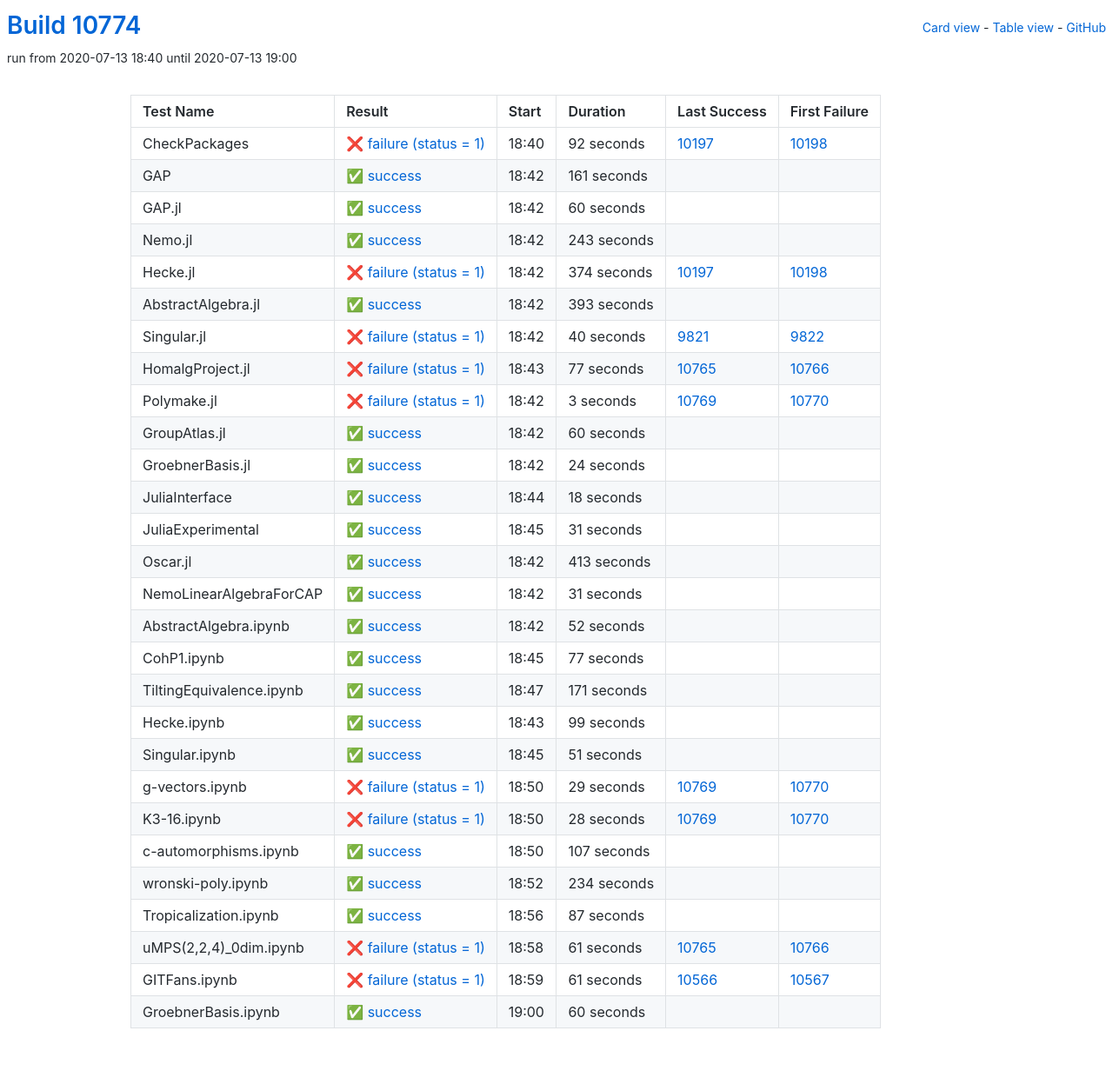
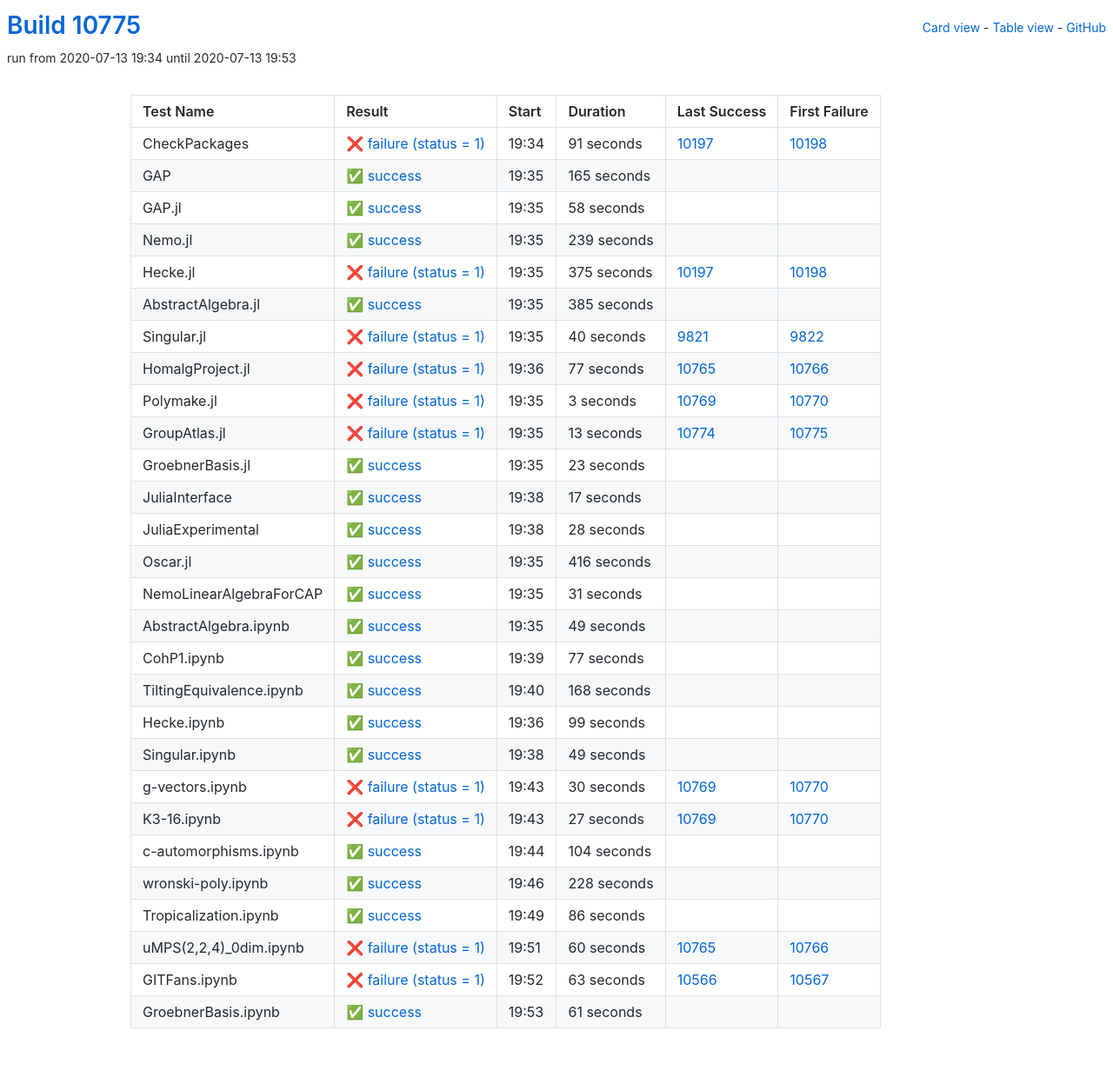
Before and after one commit to oscar-system/oscar-ci-status, a Jekyll site: the page built from table.html, in a window 1280 px wide. Shown: the whole page at 87% size. Built offline with Jekyll 4.4.1, drawn with Linux system fonts in a browser that asks for light colours.

Commit message:
Build #10775

```diff
--- a/_data/ci.yml
+++ b/_data/ci.yml
@@ -1,6 +1,6 @@
 ---
-build: 10774
-build_url: https://oscarci.mathematik.uni-kl.de/job/oscar/10774/
+build: 10775
+build_url: https://oscarci.mathematik.uni-kl.de/job/oscar/10775/
 job: oscar
 organization: oscar-system
 repo: oscar-ci-status
@@ -8,80 +8,80 @@
 tests:
 - name: CheckPackages
   id: checkpackages
-  log: https://oscarci.mathematik.uni-kl.de/job/oscar/10774/artifact/logs/build-10774/CheckPackages.log
-  start: 2020-07-13 18:40
+  log: https://oscarci.mathematik.uni-kl.de/job/oscar/10775/artifact/logs/build-10775/CheckPackages.log
+  start: 2020-07-13 19:34
   success: false
   exitcode: 1
   status: failure
-  duration: 92
+  duration: 91
   last_success: 10197
   last_success_url: https://oscarci.mathematik.uni-kl.de/job/oscar/10197/
   first_failure: 10198
   first_failure_url: https://oscarci.mathematik.uni-kl.de/job/oscar/10198/
 - name: GAP
   id: gap
-  log: https://oscarci.mathematik.uni-kl.de/job/oscar/10774/artifact/logs/build-10774/GAP.log
-  start: 2020-07-13 18:42
+  log: https://oscarci.mathematik.uni-kl.de/job/oscar/10775/artifact/logs/build-10775/GAP.log
+  start: 2020-07-13 19:35
   success: true
   exitcode: 0
   status: success
-  duration: 161
+  duration: 165
   last_success: false
   last_success_url:
   first_failure: false
   first_failure_url:
 - name: GAP.jl
   id: gap-jl
-  log: https://oscarci.mathematik.uni-kl.de/job/oscar/10774/artifact/logs/build-10774/GAP.jl.log
-  start: 2020-07-13 18:42
+  log: https://oscarci.mathematik.uni-kl.de/job/oscar/10775/artifact/logs/build-10775/GAP.jl.log
+  start: 2020-07-13 19:35
   success: true
   exitcode: 0
   status: success
-  duration: 60
+  duration: 58
   last_success: false
   last_success_url:
   first_failure: false
   first_failure_url:
 - name: Nemo.jl
   id: nemo-jl
-  log: https://oscarci.mathematik.uni-kl.de/job/oscar/10774/artifact/logs/build-10774/Nemo.jl.log
-  start: 2020-07-13 18:42
+  log: https://oscarci.mathematik.uni-kl.de/job/oscar/10775/artifact/logs/build-10775/Nemo.jl.log
+  start: 2020-07-13 19:35
   success: true
   exitcode: 0
   status: success
-  duration: 243
+  duration: 239
   last_success: false
   last_success_url:
   first_failure: false
   first_failure_url:
 - name: Hecke.jl
   id: hecke-jl
-  log: https://oscarci.mathematik.uni-kl.de/job/oscar/10774/artifact/logs/build-10774/Hecke.jl.log
-  start: 2020-07-13 18:42
+  log: https://oscarci.mathematik.uni-kl.de/job/oscar/10775/artifact/logs/build-10775/Hecke.jl.log
+  start: 2020-07-13 19:35
   success: false
   exitcode: 1
   status: failure
-  duration: 374
+  duration: 375
   last_success: 10197
   last_success_url: https://oscarci.mathematik.uni-kl.de/job/oscar/10197/
   first_failure: 10198
   first_failure_url: https://oscarci.mathematik.uni-kl.de/job/oscar/10198/
 - name: AbstractAlgebra.jl
   id: abstractalgebra-jl
-  log: https://oscarci.mathematik.uni-kl.de/job/oscar/10774/artifact/logs/build-10774/AbstractAlgebra.jl.log
-  start: 2020-07-13 18:42
+  log: https://oscarci.mathematik.uni-kl.de/job/oscar/10775/artifact/logs/build-10775/AbstractAlgebra.jl.log
+  start: 2020-07-13 19:35
   success: true
   exitcode: 0
   status: success
-  duration: 393
+  duration: 385
   last_success: false
   last_success_url:
   first_failure: false
   first_failure_url:
 - name: Singular.jl
   id: singular-jl
-  log: https://oscarci.mathematik.uni-kl.de/job/oscar/10774/artifact/logs/build-10774/Singular.jl.log
-  start: 2020-07-13 18:42
+  log: https://oscarci.mathematik.uni-kl.de/job/oscar/10775/artifact/logs/build-10775/Singular.jl.log
+  start: 2020-07-13 19:35
   success: false
   exitcode: 1
   status: failure
@@ -92,8 +92,8 @@
   first_failure_url: https://oscarci.mathematik.uni-kl.de/job/oscar/9822/
 - name: HomalgProject.jl
   id: homalgproject-jl
-  log: https://oscarci.mathematik.uni-kl.de/job/oscar/10774/artifact/logs/build-10774/HomalgProject.jl.log
-  start: 2020-07-13 18:43
+  log: https://oscarci.mathematik.uni-kl.de/job/oscar/10775/artifact/logs/build-10775/HomalgProject.jl.log
+  start: 2020-07-13 19:36
   success: false
   exitcode: 1
   status: failure
@@ -104,8 +104,8 @@
   first_failure_url: https://oscarci.mathematik.uni-kl.de/job/oscar/10766/
 - name: Polymake.jl
   id: polymake-jl
-  log: https://oscarci.mathematik.uni-kl.de/job/oscar/10774/artifact/logs/build-10774/Polymake.jl.log
-  start: 2020-07-13 18:42
+  log: https://oscarci.mathematik.uni-kl.de/job/oscar/10775/artifact/logs/build-10775/Polymake.jl.log
+  start: 2020-07-13 19:35
   success: false
   exitcode: 1
   status: failure
@@ -116,68 +116,68 @@
   first_failure_url: https://oscarci.mathematik.uni-kl.de/job/oscar/10770/
 - name: GroupAtlas.jl
   id: groupatlas-jl
-  log: https://oscarci.mathematik.uni-kl.de/job/oscar/10774/artifact/logs/build-10774/GroupAtlas.jl.log
-  start: 2020-07-13 18:42
+  log: https://oscarci.mathematik.uni-kl.de/job/oscar/10775/artifact/logs/build-10775/GroupAtlas.jl.log
+  start: 2020-07-13 19:35
+  success: false
+  exitcode: 1
+  status: failure
+  duration: 13
+  last_success: 10774
+  last_success_url: https://oscarci.mathematik.uni-kl.de/job/oscar/10774/
+  first_failure: 10775
+  first_failure_url: https://oscarci.mathematik.uni-kl.de/job/oscar/10775/
+- name: GroebnerBasis.jl
+  id: groebnerbasis-jl
+  log: https://oscarci.mathematik.uni-kl.de/job/oscar/10775/artifact/logs/build-10775/GroebnerBasis.jl.log
+  start: 2020-07-13 19:35
   success: true
   exitcode: 0
   status: success
-  duration: 60
-  last_success: false
-  last_success_url:
-  first_failure: false
-  first_failure_url:
-- name: GroebnerBasis.jl
-  id: groebnerbasis-jl
-  log: https://oscarci.mathematik.uni-kl.de/job/oscar/10774/artifact/logs/build-10774/GroebnerBasis.jl.log
-  start: 2020-07-13 18:42
-  success: true
-  exitcode: 0
-  status: success
-  duration: 24
+  duration: 23
   last_success: false
   last_success_url:
   first_failure: false
   first_failure_url:
 - name: JuliaInterface
   id: juliainterface
-  log: https://oscarci.mathematik.uni-kl.de/job/oscar/10774/artifact/logs/build-10774/JuliaInterface.log
-  start: 2020-07-13 18:44
+  log: https://oscarci.mathematik.uni-kl.de/job/oscar/10775/artifact/logs/build-10775/JuliaInterface.log
+  start: 2020-07-13 19:38
   success: true
   exitcode: 0
   status: success
-  duration: 18
+  duration: 17
   last_success: false
   last_success_url:
   first_failure: false
   first_failure_url:
 - name: JuliaExperimental
   id: juliaexperimental
-  log: https://oscarci.mathematik.uni-kl.de/job/oscar/10774/artifact/logs/build-10774/JuliaExperimental.log
-  start: 2020-07-13 18:45
+  log: https://oscarci.mathematik.uni-kl.de/job/oscar/10775/artifact/logs/build-10775/JuliaExperimental.log
+  start: 2020-07-13 19:38
   success: true
   exitcode: 0
   status: success
-  duration: 31
+  duration: 28
   last_success: false
   last_success_url:
   first_failure: false
   first_failure_url:
 - name: Oscar.jl
   id: oscar-jl
-  log: https://oscarci.mathematik.uni-kl.de/job/oscar/10774/artifact/logs/build-10774/Oscar.jl.log
-  start: 2020-07-13 18:42
+  log: https://oscarci.mathematik.uni-kl.de/job/oscar/10775/artifact/logs/build-10775/Oscar.jl.log
+  start: 2020-07-13 19:35
   success: true
   exitcode: 0
   status: success
-  duration: 413
+  duration: 416
   last_success: false
   last_success_url:
   first_failure: false
   first_failure_url:
 - name: NemoLinearAlgebraForCAP
   id: nemolinearalgebraforcap
-  log: https://oscarci.mathematik.uni-kl.de/job/oscar/10774/artifact/logs/build-10774/NemoLinearAlgebraForCAP.log
-  start: 2020-07-13 18:42
+  log: https://oscarci.mathematik.uni-kl.de/job/oscar/10775/artifact/logs/build-10775/NemoLinearAlgebraForCAP.log
+  start: 2020-07-13 19:35
   success: true
   exitcode: 0
   status: success
@@ -188,20 +188,20 @@
   first_failure_url:
 - name: AbstractAlgebra.ipynb
   id: abstractalgebra-ipynb
-  log: https://oscarci.mathematik.uni-kl.de/job/oscar/10774/artifact/logs/build-10774/AbstractAlgebra.ipynb.log
-  start: 2020-07-13 18:42
+  log: https://oscarci.mathematik.uni-kl.de/job/oscar/10775/artifact/logs/build-10775/AbstractAlgebra.ipynb.log
+  start: 2020-07-13 19:35
   success: true
   exitcode: 0
   status: success
-  duration: 52
+  duration: 49
   last_success: false
   last_success_url:
   first_failure: false
   first_failure_url:
 - name: CohP1.ipynb
   id: cohp1-ipynb
-  log: https://oscarci.mathematik.uni-kl.de/job/oscar/10774/artifact/logs/build-10774/CohP1.ipynb.log
-  start: 2020-07-13 18:45
+  log: https://oscarci.mathematik.uni-kl.de/job/oscar/10775/artifact/logs/build-10775/CohP1.ipynb.log
+  start: 2020-07-13 19:39
   success: true
   exitcode: 0
   status: success
@@ -212,20 +212,20 @@
   first_failure_url:
 - name: TiltingEquivalence.ipynb
   id: tiltingequivalence-ipynb
-  log: https://oscarci.mathematik.uni-kl.de/job/oscar/10774/artifact/logs/build-10774/TiltingEquivalence.ipynb.log
-  start: 2020-07-13 18:47
+  log: https://oscarci.mathematik.uni-kl.de/job/oscar/10775/artifact/logs/build-10775/TiltingEquivalence.ipynb.log
+  start: 2020-07-13 19:40
   success: true
   exitcode: 0
   status: success
-  duration: 171
+  duration: 168
   last_success: false
   last_success_url:
   first_failure: false
   first_failure_url:
 - name: Hecke.ipynb
   id: hecke-ipynb
-  log: https://oscarci.mathematik.uni-kl.de/job/oscar/10774/artifact/logs/build-10774/Hecke.ipynb.log
-  start: 2020-07-13 18:43
+  log: https://oscarci.mathematik.uni-kl.de/job/oscar/10775/artifact/logs/build-10775/Hecke.ipynb.log
+  start: 2020-07-13 19:36
   success: true
   exitcode: 0
   status: success
@@ -236,108 +236,108 @@
   first_failure_url:
 - name: Singular.ipynb
   id: singular-ipynb
-  log: https://oscarci.mathematik.uni-kl.de/job/oscar/10774/artifact/logs/build-10774/Singular.ipynb.log
-  start: 2020-07-13 18:45
+  log: https://oscarci.mathematik.uni-kl.de/job/oscar/10775/artifact/logs/build-10775/Singular.ipynb.log
+  start: 2020-07-13 19:38
   success: true
   exitcode: 0
   status: success
-  duration: 51
+  duration: 49
   last_success: false
   last_success_url:
   first_failure: false
   first_failure_url:
 - name: g-vectors.ipynb
   id: g-vectors-ipynb
-  log: https://oscarci.mathematik.uni-kl.de/job/oscar/10774/artifact/logs/build-10774/g-vectors.ipynb.log
-  start: 2020-07-13 18:50
+  log: https://oscarci.mathematik.uni-kl.de/job/oscar/10775/artifact/logs/build-10775/g-vectors.ipynb.log
+  start: 2020-07-13 19:43
   success: false
   exitcode: 1
   status: failure
-  duration: 29
+  duration: 30
   last_success: 10769
   last_success_url: https://oscarci.mathematik.uni-kl.de/job/oscar/10769/
   first_failure: 10770
   first_failure_url: https://oscarci.mathematik.uni-kl.de/job/oscar/10770/
 - name: K3-16.ipynb
   id: k3-16-ipynb
-  log: https://oscarci.mathematik.uni-kl.de/job/oscar/10774/artifact/logs/build-10774/K3-16.ipynb.log
-  start: 2020-07-13 18:50
+  log: https://oscarci.mathematik.uni-kl.de/job/oscar/10775/artifact/logs/build-10775/K3-16.ipynb.log
+  start: 2020-07-13 19:43
   success: false
   exitcode: 1
   status: failure
-  duration: 28
+  duration: 27
   last_success: 10769
   last_success_url: https://oscarci.mathematik.uni-kl.de/job/oscar/10769/
   first_failure: 10770
   first_failure_url: https://oscarci.mathematik.uni-kl.de/job/oscar/10770/
 - name: c-automorphisms.ipynb
   id: c-automorphisms-ipynb
-  log: https://oscarci.mathematik.uni-kl.de/job/oscar/10774/artifact/logs/build-10774/c-automorphisms.ipynb.log
-  start: 2020-07-13 18:50
+  log: https://oscarci.mathematik.uni-kl.de/job/oscar/10775/artifact/logs/build-10775/c-automorphisms.ipynb.log
+  start: 2020-07-13 19:44
   success: true
   exitcode: 0
   status: success
-  duration: 107
+  duration: 104
   last_success: false
   last_success_url:
   first_failure: false
   first_failure_url:
 - name: wronski-poly.ipynb
   id: wronski-poly-ipynb
-  log: https://oscarci.mathematik.uni-kl.de/job/oscar/10774/artifact/logs/build-10774/wronski-poly.ipynb.log
-  start: 2020-07-13 18:52
+  log: https://oscarci.mathematik.uni-kl.de/job/oscar/10775/artifact/logs/build-10775/wronski-poly.ipynb.log
+  start: 2020-07-13 19:46
   success: true
   exitcode: 0
   status: success
-  duration: 234
+  duration: 228
   last_success: false
   last_success_url:
   first_failure: false
   first_failure_url:
 - name: Tropicalization.ipynb
   id: tropicalization-ipynb
-  log: https://oscarci.mathematik.uni-kl.de/job/oscar/10774/artifact/logs/build-10774/Tropicalization.ipynb.log
-  start: 2020-07-13 18:56
+  log: https://oscarci.mathematik.uni-kl.de/job/oscar/10775/artifact/logs/build-10775/Tropicalization.ipynb.log
+  start: 2020-07-13 19:49
   success: true
   exitcode: 0
   status: success
-  duration: 87
+  duration: 86
   last_success: false
   last_success_url:
   first_failure: false
   first_failure_url:
 - name: uMPS(2,2,4)_0dim.ipynb
   id: umps-2-2-4-0dim-ipynb
-  log: https://oscarci.mathematik.uni-kl.de/job/oscar/10774/artifact/logs/build-10774/uMPS-2-2-4-_0dim.ipynb.log
-  start: 2020-07-13 18:58
+  log: https://oscarci.mathematik.uni-kl.de/job/oscar/10775/artifact/logs/build-10775/uMPS-2-2-4-_0dim.ipynb.log
+  start: 2020-07-13 19:51
   success: false
   exitcode: 1
   status: failure
-  duration: 61
+  duration: 60
   last_success: 10765
   last_success_url: https://oscarci.mathematik.uni-kl.de/job/oscar/10765/
   first_failure: 10766
   first_failure_url: https://oscarci.mathematik.uni-kl.de/job/oscar/10766/
 - name: GITFans.ipynb
   id: gitfans-ipynb
-  log: https://oscarci.mathematik.uni-kl.de/job/oscar/10774/artifact/logs/build-10774/GITFans.ipynb.log
-  start: 2020-07-13 18:59
+  log: https://oscarci.mathematik.uni-kl.de/job/oscar/10775/artifact/logs/build-10775/GITFans.ipynb.log
+  start: 2020-07-13 19:52
   success: false
   exitcode: 1
   status: failure
-  duration: 61
+  duration: 63
   last_success: 10566
   last_success_url: https://oscarci.mathematik.uni-kl.de/job/oscar/10566/
   first_failure: 10567
   first_failure_url: https://oscarci.mathematik.uni-kl.de/job/oscar/10567/
 - name: GroebnerBasis.ipynb
   id: groebnerbasis-ipynb
-  log: https://oscarci.mathematik.uni-kl.de/job/oscar/10774/artifact/logs/build-10774/GroebnerBasis.ipynb.log
-  start: 2020-07-13 19:00
+  log: https://oscarci.mathematik.uni-kl.de/job/oscar/10775/artifact/logs/build-10775/GroebnerBasis.ipynb.log
+  start: 2020-07-13 19:53
   success: true
   exitcode: 0
   status: success
-  duration: 60
+  duration: 61
   last_success: false
   last_success_url:
   first_failure: false
```
Also changed, not shown: README.md.
